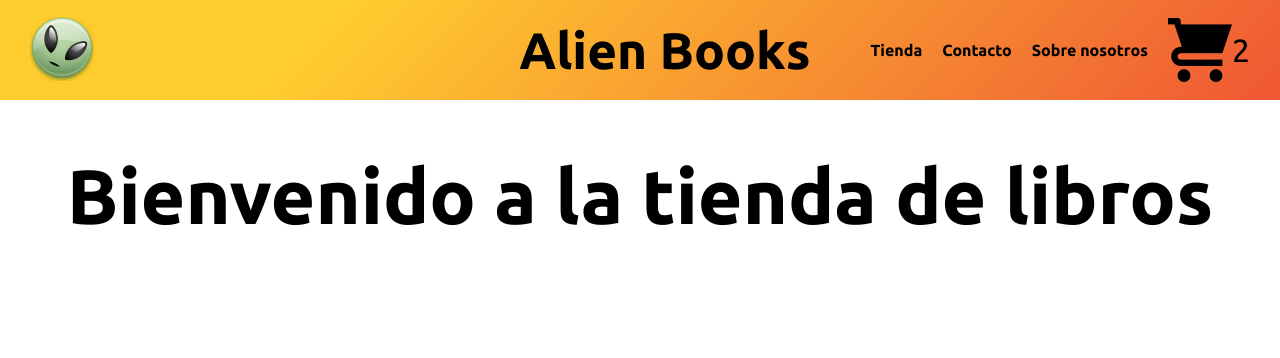
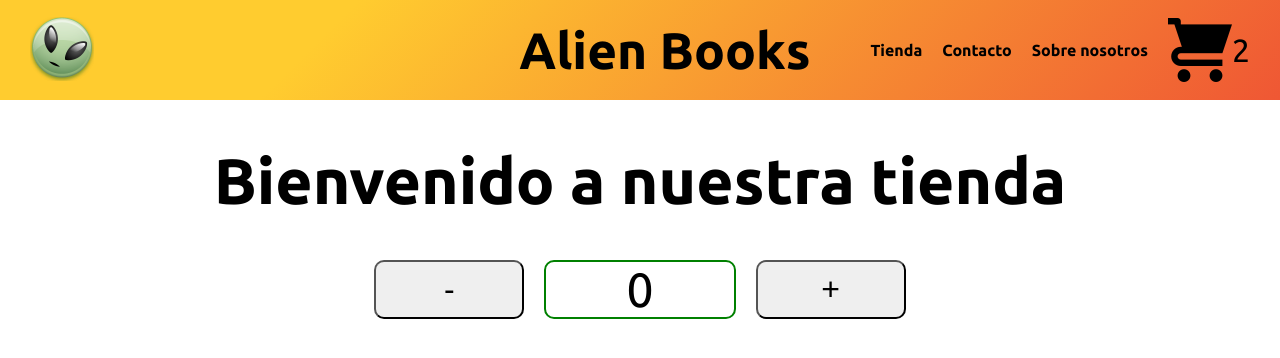
Before and after one commit to GermanCuevas/alienbooks, a React (Create React App) app: page / in a window 1280 px wide. Shown: the top 358 px of the page. Built offline with nearby package versions, Linux system fonts and the light colour scheme; a web font is replaced by a local one.

Commit message:
Se coloca titulo por props. Se agregar el count.

```diff
--- a/src/App.js
+++ b/src/App.js
@@ -1,5 +1,6 @@
 import NavBar from "./components/NavBar/NavBar";
 import ItemListContainer from "./components/ItemListContainer/ItemListContainer";
+import ItemCount from "./components/ItemCount/ItemCount";
 
 function App() {
   return (
@@ -7,7 +8,8 @@ function App() {
       <header className="App-header">
         <NavBar />
       </header>
-      <ItemListContainer />
+      <ItemListContainer title="Bienvenido a nuestra tienda" />
+      <ItemCount initCount={0} />
     </div>
   );
 }
--- /dev/null
+++ b/src/components/ItemCount/ItemCount.css
@@ -0,0 +1,18 @@
+.countDiv{
+    display: flex;
+    justify-content: center;
+    gap: 20px;
+}
+.countDiv button{
+    width: 150px;
+    border-radius: 10px;
+    font-size: 2rem;
+}
+
+.countDiv span{
+    flex: 0.2;
+    font-size: 3rem;
+    border: 2px solid green;
+    border-radius: 10px;
+    text-align: center;
+}
--- /dev/null
+++ b/src/components/ItemCount/ItemCount.js
@@ -0,0 +1,24 @@
+import { useState } from "react";
+import "./ItemCount.css";
+
+const ItemCount = ({ initCount }) => {
+  const [count, setCount] = useState(initCount);
+
+  const increaseCounter = () => {
+    setCount(count + 1);
+  };
+
+  const lowerCounter = () => {
+    setCount(count - 1);
+  };
+
+  return (
+    <div className="countDiv">
+      <button onClick={lowerCounter}>-</button>
+      <span>{count}</span>
+      <button onClick={increaseCounter}>+</button>
+    </div>
+  );
+};
+
+export default ItemCount;
--- a/src/components/ItemListContainer/ItemListContainer.css
+++ b/src/components/ItemListContainer/ItemListContainer.css
@@ -1,4 +1,4 @@
 .titleContainer{
     text-align: center;
-    font-size: 3vw;
+    font-size: 2.5vw;
 }
--- a/src/components/ItemListContainer/ItemListContainer.js
+++ b/src/components/ItemListContainer/ItemListContainer.js
@@ -1,10 +1,10 @@
 import "./ItemListContainer.css";
 
-const ItemListContainer = () => {
+const ItemListContainer = (props) => {
   return (
     <>
       <div className="titleContainer">
-        <h1>Bienvenido a la tienda de libros</h1>
+        <h1>{props.title}</h1>
       </div>
     </>
   );
```
